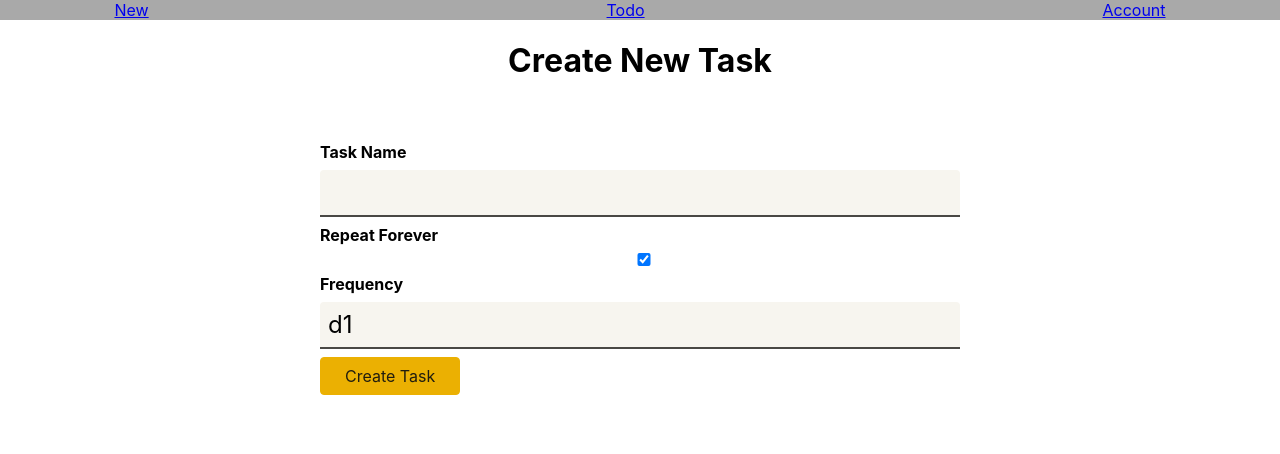
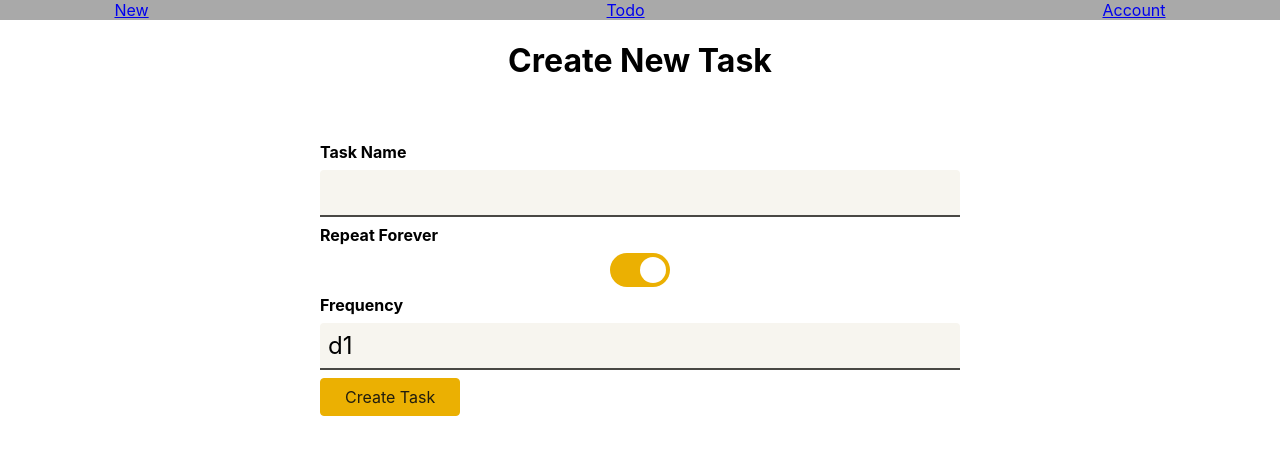
Before and after one commit to nickrubenstein/prioday, a React (Create React App) app: page /new in a window 1280 px wide. Shown: the top 454 px of the page. Built offline with nearby package versions, Linux system fonts and the light colour scheme.

Commit message:
Make better toggle button

```diff
--- a/src/components/FormTodo.tsx
+++ b/src/components/FormTodo.tsx
@@ -42,7 +42,10 @@
             </div>
             <div>
                 <label htmlFor="repeat">Repeat Forever</label>
-                <input type="checkbox" id="repeat" checked={todo.repeat} onChange={handleRepeatChange}/>
+                <label className="switch">
+                    <input type="checkbox" id="repeat" checked={todo.repeat} onChange={handleRepeatChange}/>
+                    <span className="slider round"></span>
+                </label>
             </div>
             { todo.repeat
                 ? <div>
--- a/src/index.css
+++ b/src/index.css
@@ -34,16 +34,24 @@
 
 /* Small screen nav flips to the bottom */
 @media all and (max-width: 800px) {
-    #root > :nth-child(1) { order: 3; }
-    #root > :nth-child(2) { order: 1; }
-    #root > :nth-child(3) { order: 2; }
+    #root> :nth-child(1) {
+        order: 3;
+    }
+
+    #root> :nth-child(2) {
+        order: 1;
+    }
+
+    #root> :nth-child(3) {
+        order: 2;
+    }
 
     nav {
         height: 5rem;
         font-size: 2rem;
     }
 
-    nav > span {
+    nav>span {
         background-color: grey;
         width: 1px;
     }
@@ -72,6 +80,11 @@
     max-width: 40rem;
     margin: 2rem auto;
 
+}
+
+form>div {
+    display: flex;
+    flex-direction: column;
 }
 
 form label {
@@ -111,3 +124,67 @@
     background-color: #ebc002;
     border-color: #ebc002;
 }
+
+/* The switch - the box around the slider */
+.switch {
+    align-self: center;
+    position: relative;
+    display: inline-block;
+    width: 60px;
+    height: 34px;
+}
+
+/* Hide default HTML checkbox */
+.switch input {
+    opacity: 0;
+    width: 0;
+    height: 0;
+}
+
+/* The slider */
+.slider {
+    position: absolute;
+    cursor: pointer;
+    top: 0;
+    left: 0;
+    right: 0;
+    bottom: 0;
+    background-color: #ccc;
+    -webkit-transition: .4s;
+    transition: .4s;
+}
+
+.slider:before {
+    position: absolute;
+    content: "";
+    height: 26px;
+    width: 26px;
+    left: 4px;
+    bottom: 4px;
+    background-color: white;
+    -webkit-transition: .4s;
+    transition: .4s;
+}
+
+input:checked+.slider {
+    background-color: #ebb002;
+}
+
+input:focus+.slider {
+    box-shadow: 0 0 1px #ebb002;
+}
+
+input:checked+.slider:before {
+    -webkit-transform: translateX(26px);
+    -ms-transform: translateX(26px);
+    transform: translateX(26px);
+}
+
+/* Rounded sliders */
+.slider.round {
+    border-radius: 34px;
+}
+
+.slider.round:before {
+    border-radius: 50%;
+}
```
